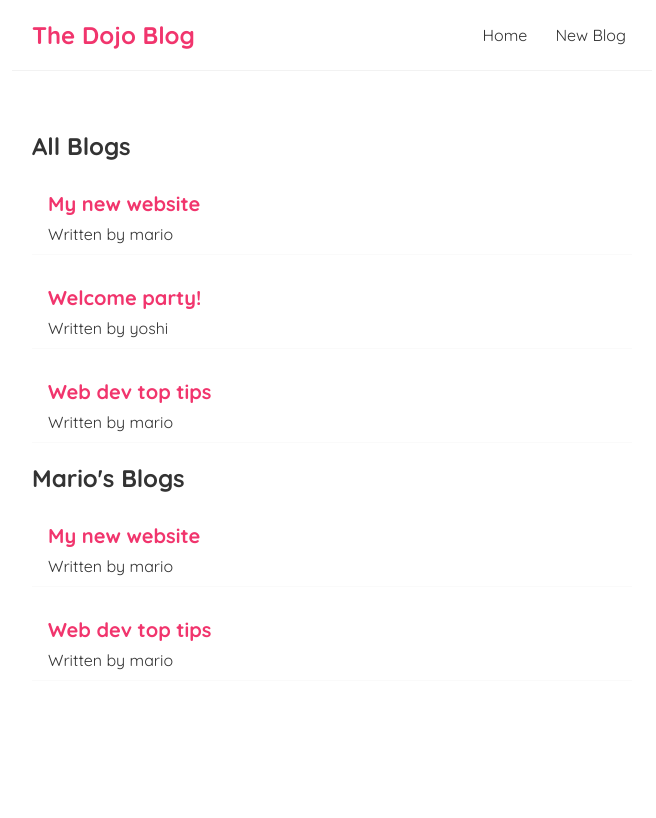
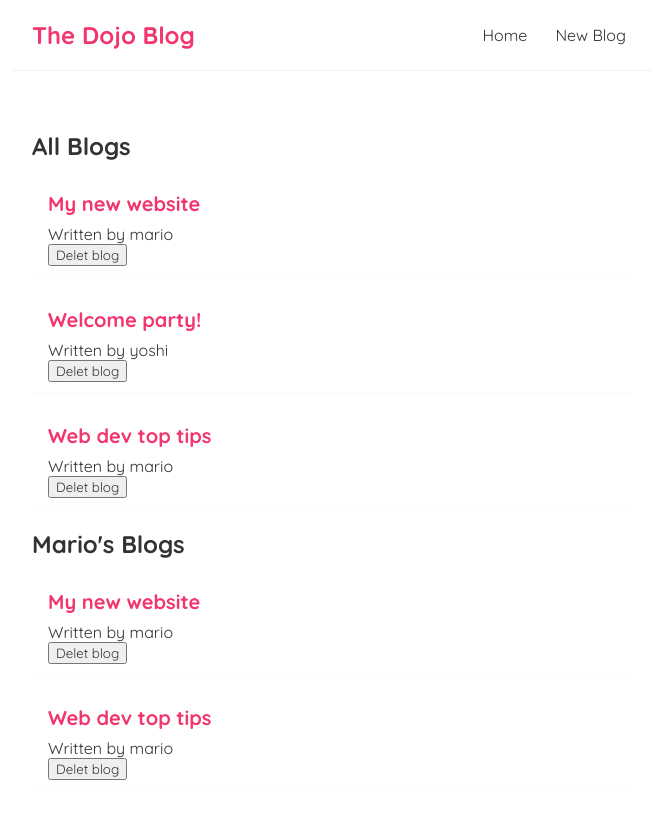
Before and after one commit to lemonjerome/LearnReact, a React (Create React App) app: page / in a window 1280 px wide. Shown: the top 818 px of the page, without its empty margins (308-964 px from the left). Built offline with nearby package versions, Linux system fonts and the light colour scheme.

Commit message:
netninja ep13

```diff
--- a/src/BlogList.js
+++ b/src/BlogList.js
@@ -1,4 +1,4 @@
-const BlogList = ({blogs, title}) => {
+const BlogList = ({blogs, title, handleDelete}) => {
 
     return (
         <div className="blog-list">
@@ -7,6 +7,7 @@
                 <div className="blog-preview" key = { blog.id }>
                     <h2>{ blog.title }</h2>
                     <p>Written by { blog.author }</p>
+                    <button onClick={() => {handleDelete(blog.id)}}>Delet blog</button>
                 </div>
             ))}
         </div>
--- a/src/Home.js
+++ b/src/Home.js
@@ -8,10 +8,14 @@
         { title: 'Web dev top tips', body: 'lorem ipsum...', author: 'mario', id: 3 }
     ])
 
+    const handleDelete = (id) => {
+        setBlogs(blogs.filter((blog) => (blog.id != id)))
+    }
+
     return (
         <div className="home">
-            <BlogList blogs = {blogs} title = "All Blogs"></BlogList>
-            <BlogList blogs = {blogs.filter((blog) => (blog.author == 'mario'))} title="Mario's Blogs"></BlogList>
+            <BlogList blogs = {blogs} title = "All Blogs" handleDelete={handleDelete}></BlogList>
+            <BlogList blogs = {blogs.filter((blog) => (blog.author == 'mario'))} title="Mario's Blogs" handleDelete={handleDelete}></BlogList>
         </div>
     );
 }
```
